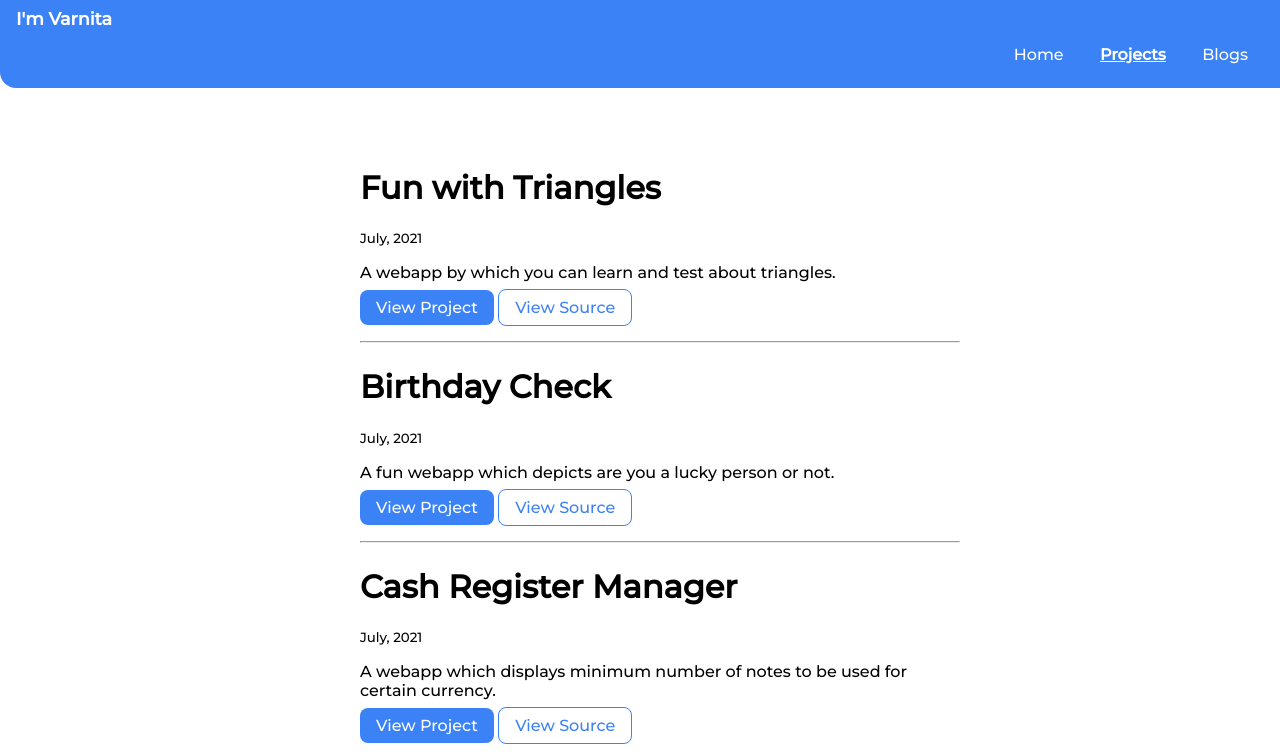
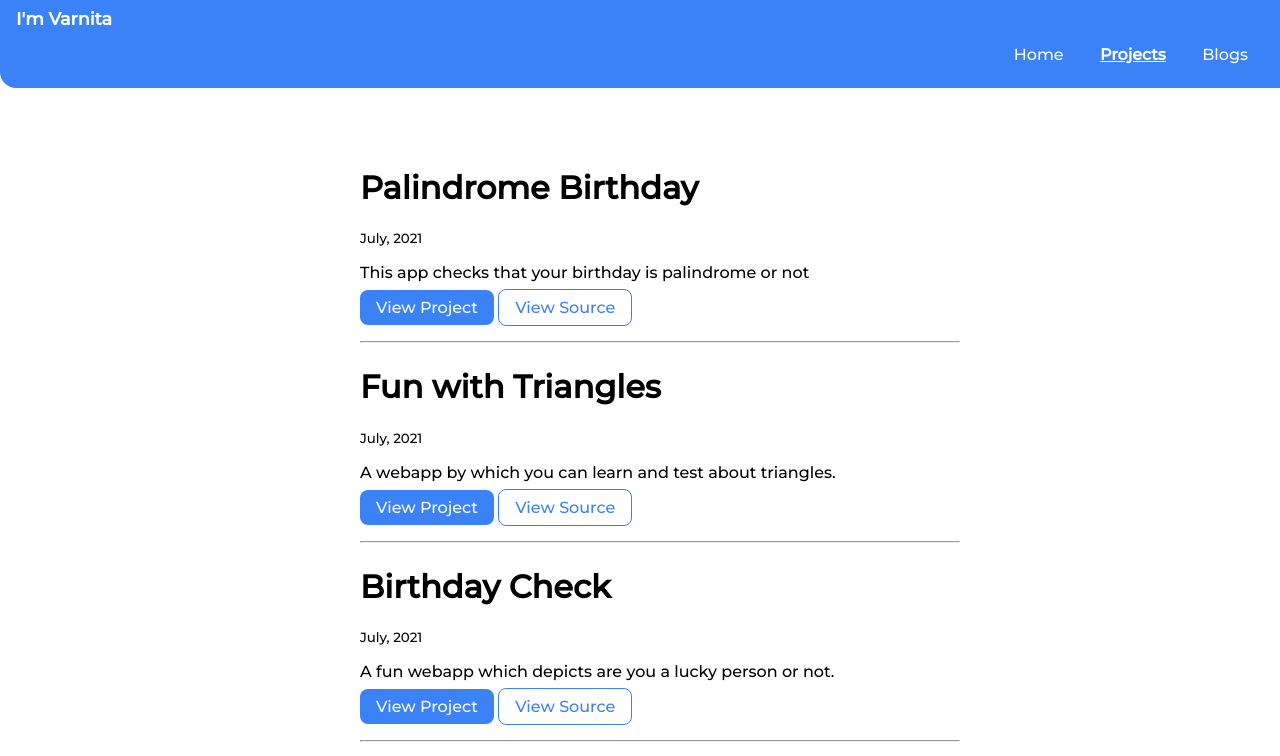
Before and after one commit to varnita619/VarnitaMakrariya-Portfolio, a plain HTML site: page projects.html in a window 1280 px wide. Shown: the top 756 px of the page. Drawn offline with Linux system fonts and the light colour scheme.

Commit message:
feat: added palindrome-birthday

```diff
--- a/projects.html
+++ b/projects.html
@@ -29,6 +29,17 @@
     </nav>
 
     <ul class="list list-non-bullet" style="margin-top: 5rem;">
+
+        <li>
+            <div class="container container-center margin-md">
+                <h1>Palindrome Birthday</h1>
+                <small>July, 2021</small>
+                <p>This app checks that your birthday is palindrome or not</p>
+                <a class="link link-primary" href="https://varnita-palindromebirthday.netlify.app/">View Project</a>
+                <a class="link link-secondary" href="https://github.com/varnita619/palindrome-birthday">View Source</a>
+            </div>
+        </li>
+        <hr>
 
         <li>
             <div class="container container-center margin-md">
```
